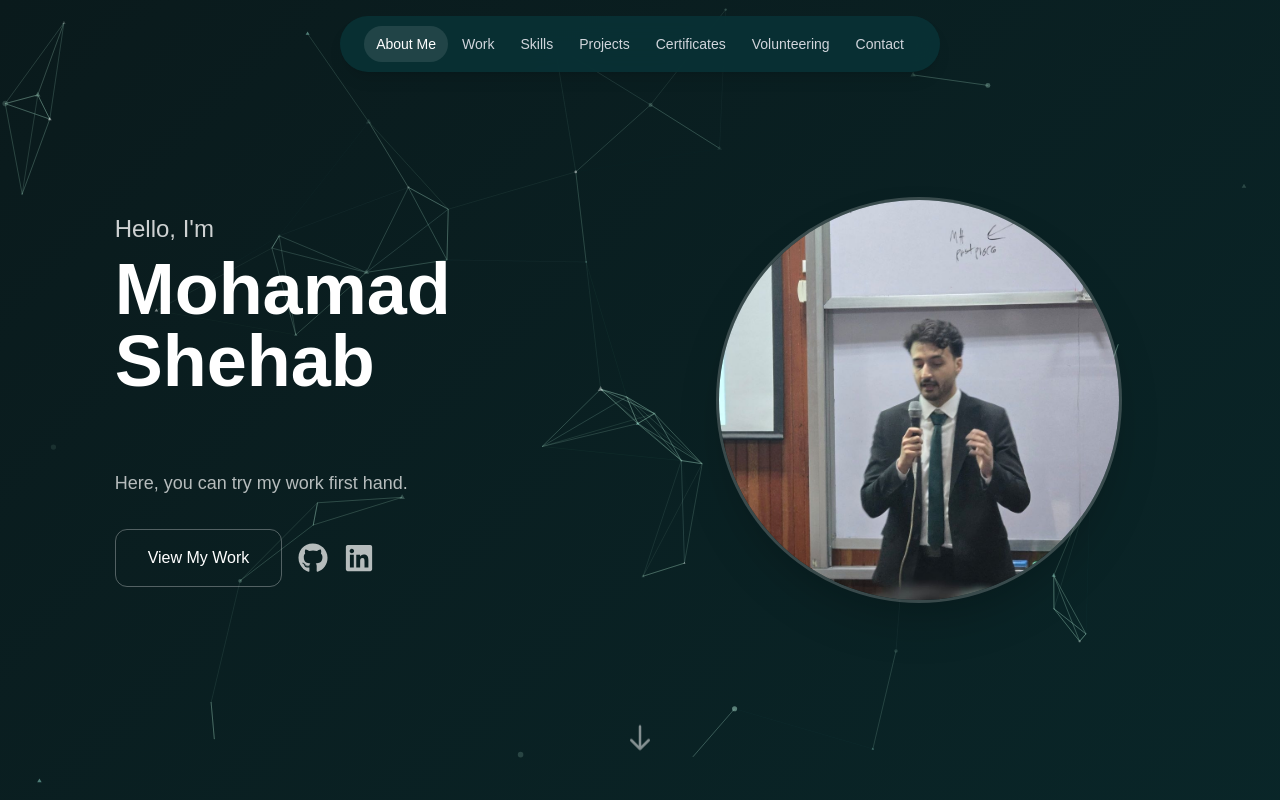
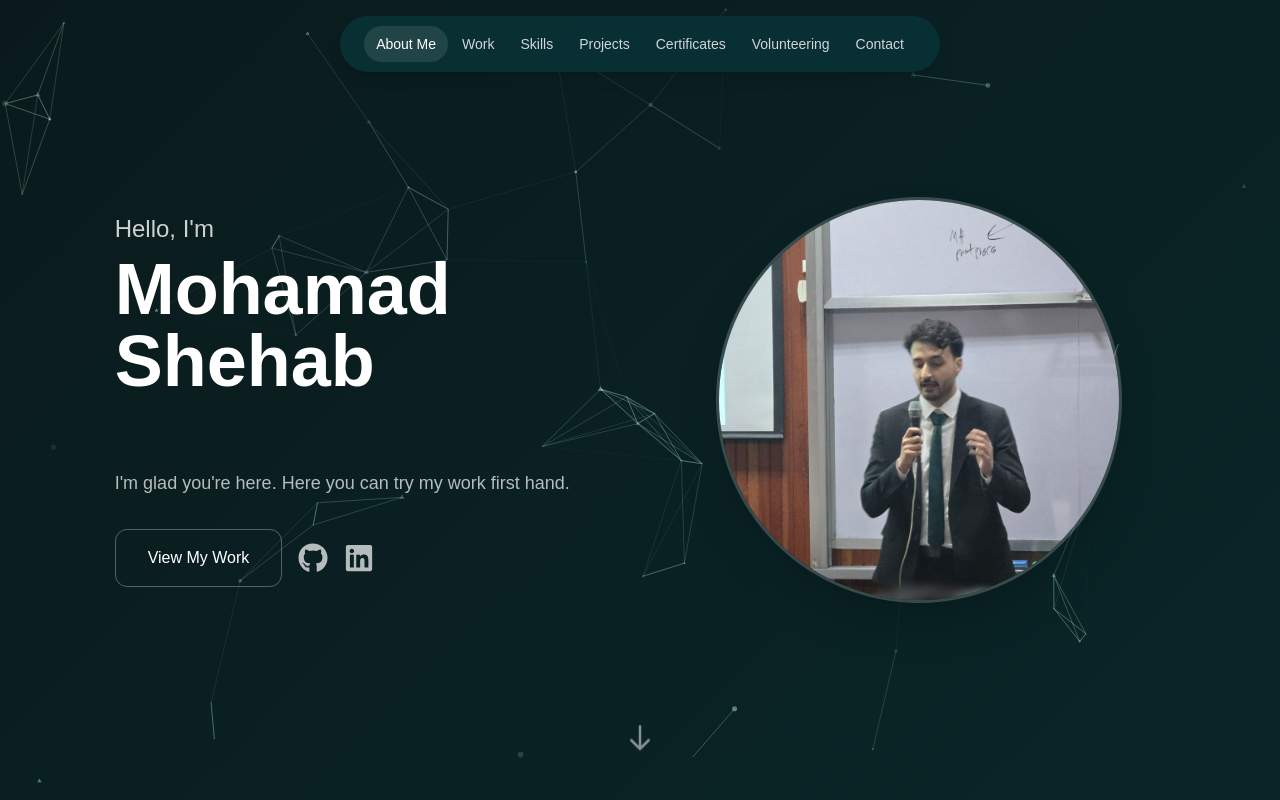
Before and after one commit to mohamadtshehab/portfolio, a Next.js app: page / in a window 1280 px wide. Shown: the top 800 px of the page. Built offline with nearby package versions, Linux system fonts and the light colour scheme; no server answers.

Commit message:
adding a bit of details

```diff
--- a/src/app/components/Hero.tsx
+++ b/src/app/components/Hero.tsx
@@ -60,7 +60,7 @@ const Hero = () => {
             repeat={Infinity}
           />
          <p className="max-w-xl text-lg text-white/70 mb-8">
-  Here, you can try my work first hand.
+         I&apos;m glad you&apos;re here. Here you can try my work first hand.
 </p>
           {/* CTA and Socials */}
           <div className="flex items-center justify-center md:justify-start gap-4">
```
